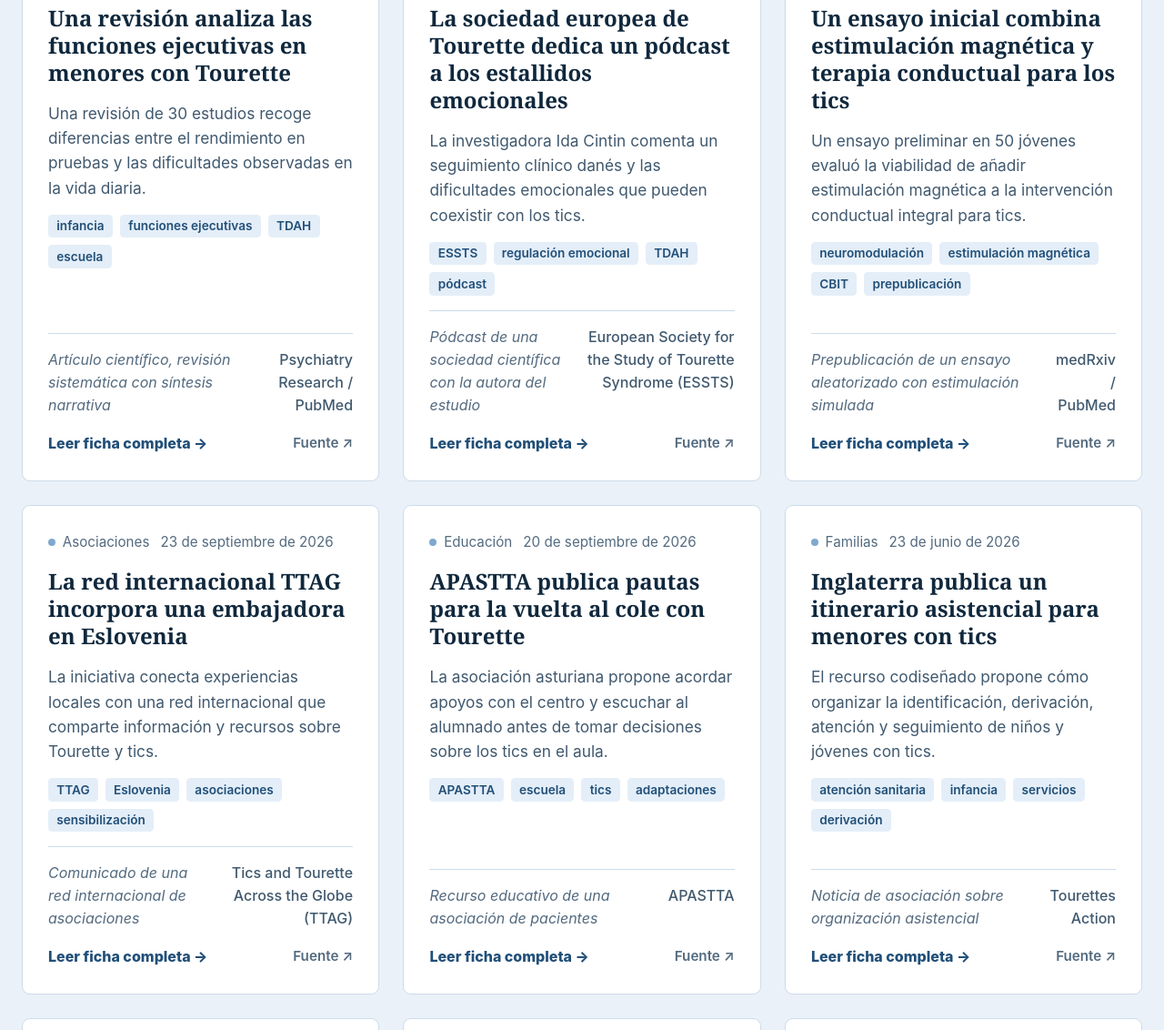
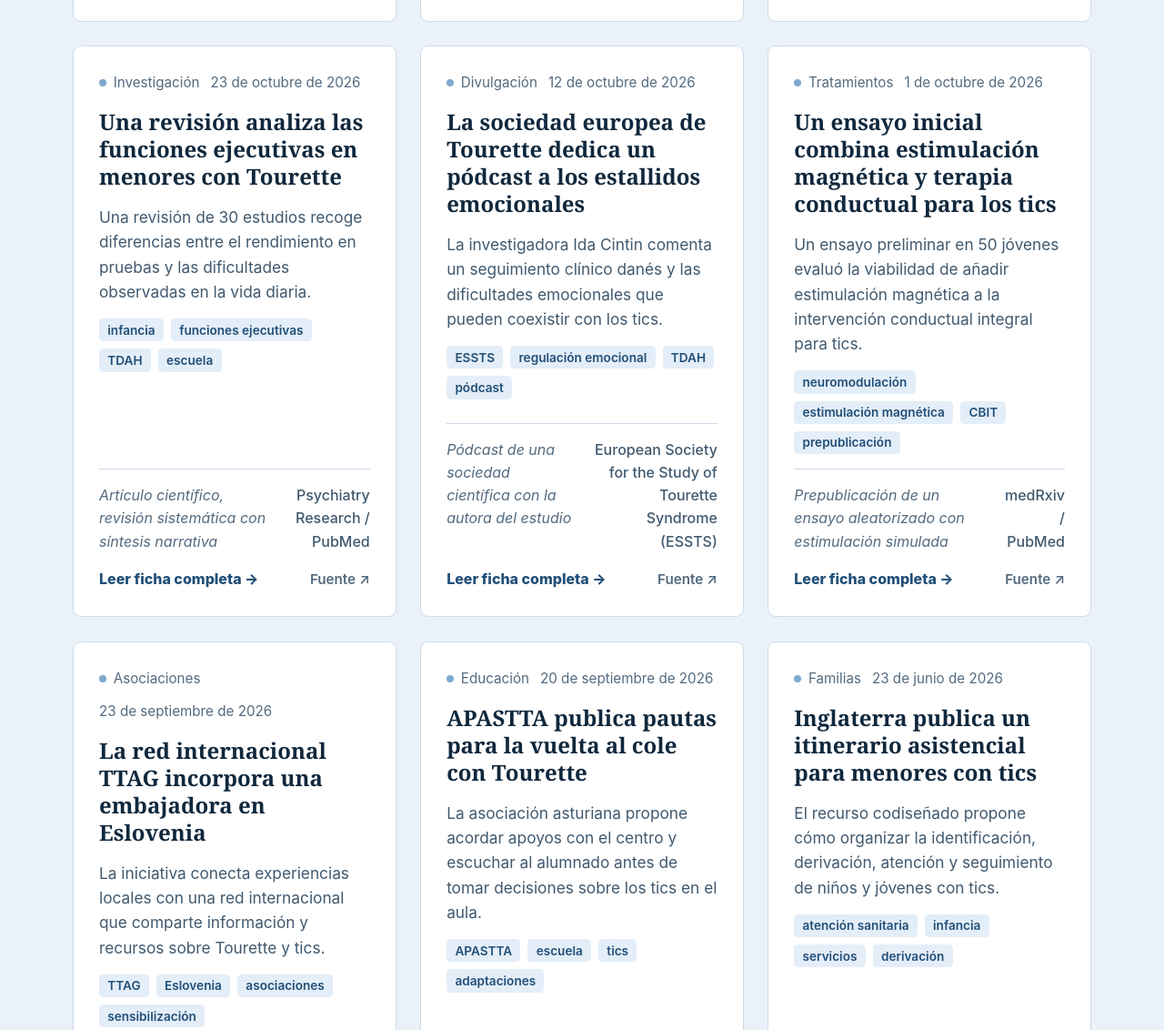
Before and after one commit to sergioberdiales/novedades-tourette, an Astro site: page / in a window 1280 px wide. Shown: the part 1467-2599 px from the top of the page at 91% size. Built offline with nearby package versions, Linux system fonts and the light colour scheme; Astro itself is replaced by a stand-in of ours.

Commit message:
Centrar el boletín y limitar el ancho de lectura

```diff
--- a/src/components/BoletinHeader.astro
+++ b/src/components/BoletinHeader.astro
@@ -29,7 +29,7 @@ const base = import.meta.env.BASE_URL;
   .association-band { position: relative; display: grid; place-items: center; padding: 10px 0; background: #0675c4; }
   .association-logo, .association-logo img { display: block; }
   .association-logo:focus-visible, summary:focus-visible { outline: 2px solid white; outline-offset: 2px; }
-  .editorial-row { padding: .5rem 1rem .25rem; text-align: center; }
+  .editorial-row { max-width: var(--layout-width); margin-inline: auto; padding: .5rem var(--gutter) .25rem; box-sizing: content-box; text-align: center; }
   .boletin-title { font: 600 1.3125rem/1.3 Georgia, serif; color: var(--ink-strong); text-decoration: none; }
   .wide-menu { display: flex; justify-content: center; align-items: center; gap: clamp(.75rem, 1.3vw, 1.3rem); margin-top: .2rem; }
   nav :global(a) { display: block; padding: .5rem 0; color: var(--muted-strong); font-size: .9375rem; text-decoration: none; }
@@ -38,7 +38,7 @@ const base = import.meta.env.BASE_URL;
   .compact-menu { display: none; }
   @media (max-width: 64.99rem) {
     .association-logo img { width: 156px; height: auto; }
-    .editorial-row { padding: .4rem 1rem; }
+    .editorial-row { padding: .4rem var(--gutter); }
     .boletin-title { display: inline-block; font-size: 1.125rem; text-wrap: balance; }
     .wide-menu { display: none; }
     .compact-menu { display: block; position: absolute; left: 1rem; top: 50%; transform: translateY(-50%); z-index: 5; }
--- a/src/styles/global.css
+++ b/src/styles/global.css
@@ -1,5 +1,8 @@
 :root {
   color-scheme: light;
+  --layout-width: 1120px;
+  --gutter: clamp(16px, 2vw, 24px);
+  --reading-width: 72ch;
   --bg: #eaf1f8;
   --panel: #f6f9fc;
   --paper: #ffffff;
@@ -138,7 +141,7 @@ svg {
 .home-main,
 .site-footer,
 .post-page {
-  width: min(100% - 3rem, 1500px);
+  width: min(calc(100% - 2 * var(--gutter)), var(--layout-width));
   margin-inline: auto;
 }
 
@@ -202,7 +205,7 @@ svg {
 }
 
 .featured-main p {
-  max-width: 900px;
+  max-width: var(--reading-width);
   margin: 0;
   color: var(--muted-strong);
   font-size: 1.25rem;
@@ -583,10 +586,6 @@ select {
   font-size: 0.95rem;
 }
 
-.post-page {
-  max-width: 1040px;
-}
-
 .post-detail {
   padding: 3.4rem 0 4.5rem;
 }
@@ -606,7 +605,7 @@ select {
 }
 
 .lead {
-  max-width: 840px;
+  max-width: var(--reading-width);
   margin: 1rem 0 0;
   color: var(--muted-strong);
   font-size: 1.28rem;
@@ -653,6 +652,12 @@ dd a {
 .metadata-section h2 {
   margin-bottom: 0.8rem;
   font-size: 1.75rem;
+}
+
+.content-section p,
+.content-section ul,
+.content-section ol {
+  max-width: var(--reading-width);
 }
 
 .content-section p,
@@ -707,12 +712,6 @@ dd a {
 }
 
 @media (max-width: 860px) {
-  .home-main,
-  .site-footer,
-  .post-page {
-    width: min(100% - 2rem, 1500px);
-  }
-
   .featured-card,
   .method-section,
   .site-footer {
```
